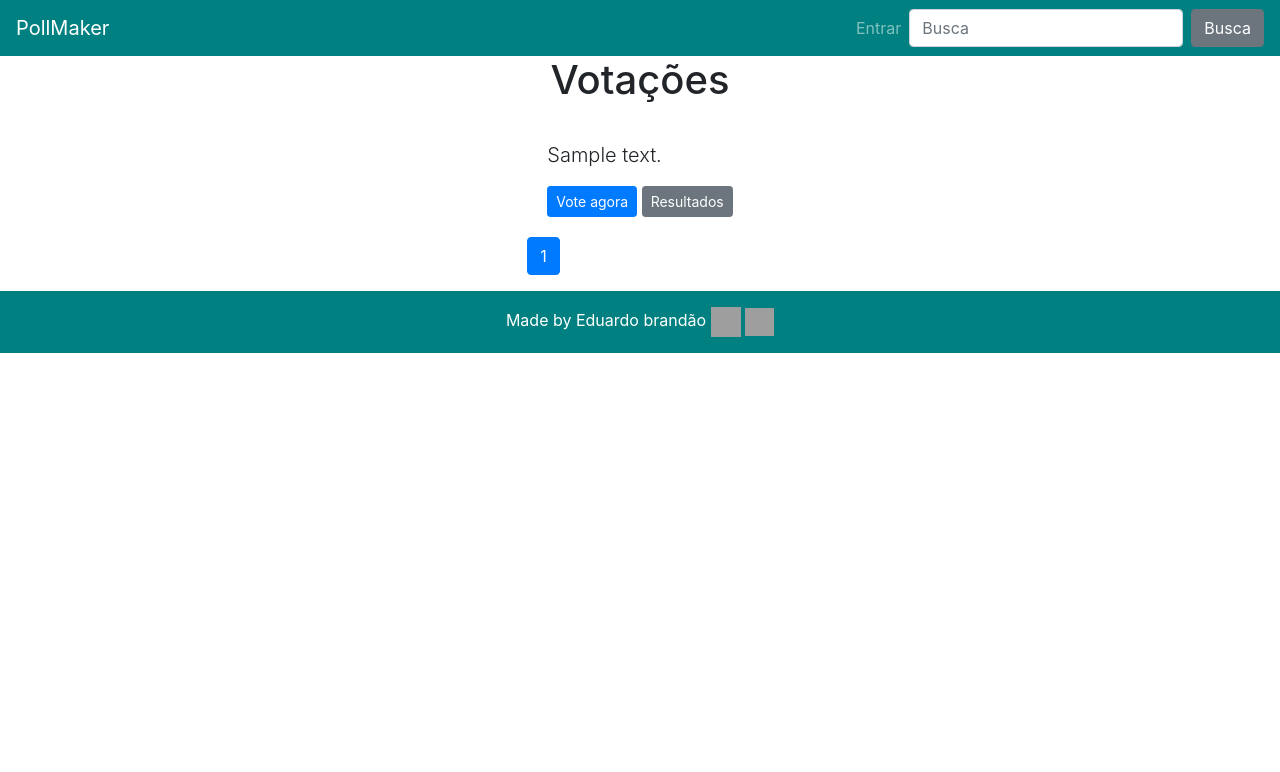
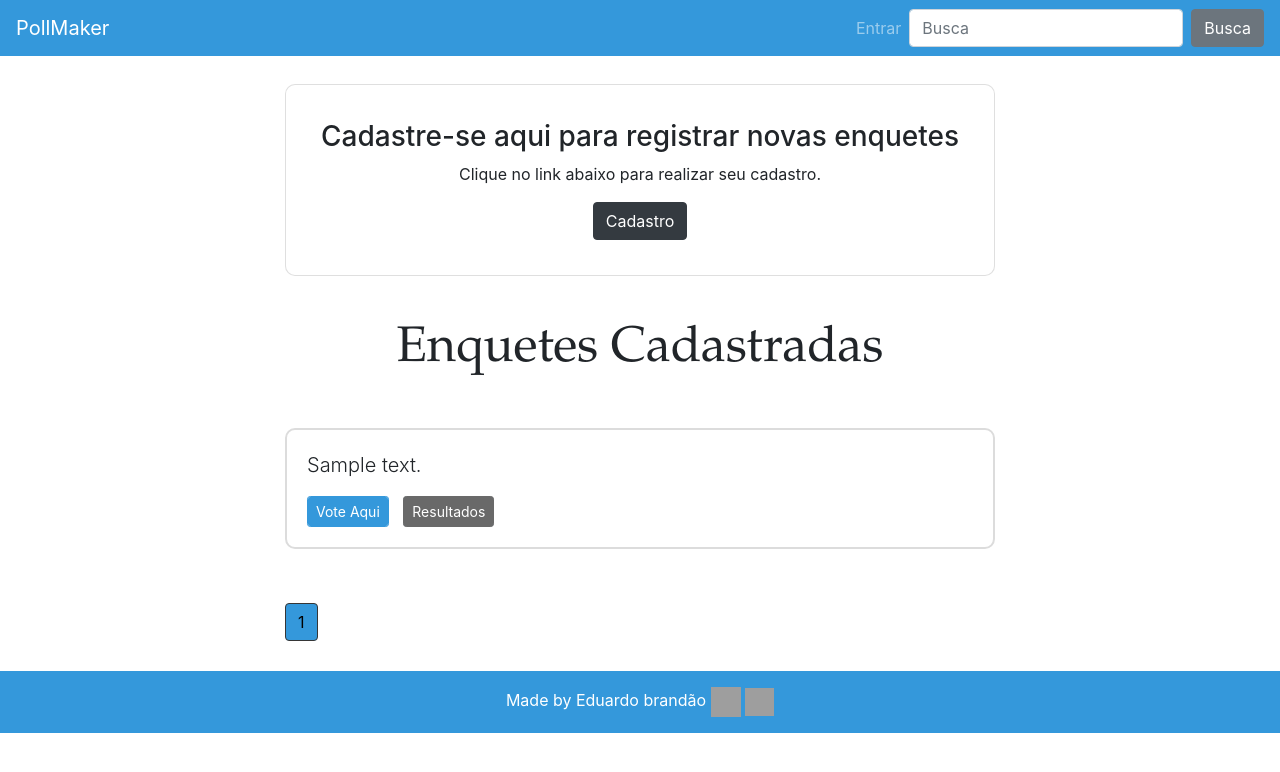
Before and after one commit to EduardoBran/System-Voting-App-Web-Py, a Django app: page /enquetes/ in a window 1280 px wide. Shown: the top 772 px of the page. Run offline with Django 4.2, Linux system fonts and the light colour scheme; tables that the repository leaves empty hold one stand-in row (values such as "Sample post"); some libraries are stand-ins or nearby versions; grey boxes are pictures that could not be loaded.

Commit message:
edit color | edit layoyt index

```diff
--- a/templates/parciais/_footer.html
+++ b/templates/parciais/_footer.html
@@ -3,7 +3,7 @@
 <footer class="page-footer font-small bg-dark">
 
     <!-- Copyright -->
-    <div class="footer-copyright text-center py-3 text-white" style="background-color:#008080;">Made by Eduardo brandão
+    <div class="footer-copyright text-center py-3 text-white" style="background-color:#3498db;">Made by Eduardo brandão
         <a href="https://www.linkedin.com/in/eduardombrandao/">
             <img style="width: 30px; height: 30px;"
                 src="https://encrypted-tbn0.gstatic.com/images?q=tbn:ANd9GcSDsN5i8bCjqal079EJP4B4RgUs1EtyXB8lgRyXFjV9e3Q4Sox-cSljFQ7YeHbyrGTjh5k&usqp=CAU">
--- a/templates/parciais/_nav.html
+++ b/templates/parciais/_nav.html
@@ -1,6 +1,6 @@
 {% load static %}
 
-<nav class="navbar navbar-dark navbar-expand-lg" style="background-color:#008080;">
+<nav class="navbar navbar-dark navbar-expand-lg" style="background-color:#3498db;">
     <a class="navbar-brand" href="/">PollMaker</a>
     <button class="navbar-toggler" type="button" data-toggle="collapse" data-target="#navbarSupportedContent"
         aria-controls="navbarSupportedContent" aria-expanded="false" aria-label="Toggle navigation">
--- a/templates/parciais/_pagination.html
+++ b/templates/parciais/_pagination.html
@@ -4,11 +4,13 @@
         {% for pagina in latest_question_list.paginator.page_range %}
         {% if latest_question_list.number == pagina %}
         <li class="page-item active">
-            <a class="page-link" href="?page={{ pagina }}&termo={{ request.GET.termo }}">{{ pagina }}</a>
+            <a class="page-link" href="?page={{ pagina }}&termo={{ request.GET.termo }}"
+                style="border-color: #363636; color:black; background-color:#3498db">{{ pagina }}</a>
         </li>
         {% else %}
         <li class="page-item">
-            <a class="page-link" href="?page={{ pagina }}&termo={{ request.GET.termo }}">{{ pagina }}</a>
+            <a class="page-link" href="?page={{ pagina }}&termo={{ request.GET.termo }}"
+                style="border-color: #A9A9A9; color:black;">{{ pagina }}</a>
         </li>
         {% endif %}
         {% endfor %}
--- a/votacao/templates/votacao/index.html
+++ b/votacao/templates/votacao/index.html
@@ -1,25 +1,97 @@
 {% extends 'base.html' %}
-
 {% block content %}
 
-<h1 class="text-center mb-3">Votações</h1>
+<style>
+    .styleCard {
+        background-color: white;
+        margin-right: 10px;
+        margin-left: 10px;
+        margin-top: 28px;
+        border-radius: 10px;
+        padding: 15px;
+    }
+
+    .bordaPolls {
+        border: 2px solid #DCDCDC;
+        border-radius: 10px;
+        margin: 10px;
+        margin-top: 15px;
+        background-color: white;
+    }
+
+    .h1Index {
+        font-family: Garamond;
+        font-size: 50px;
+        margin-top: 44px;
+    }
+
+    .btnVoteAgora {
+        border-color: #3498db;
+        color: #fff;
+        box-shadow: 0 0 40px 40px #3498db inset, 0 0 0 0 #3498db;
+        -webkit-transition: all 150ms ease-in-out;
+        transition: all 150ms ease-in-out;
+        margin-right: 10px;
+    }
+
+    .btnVoteAgora:hover {
+        box-shadow: 0 0 10px 0 #3498db inset, 0 0 10px 4px #3498db;
+    }
+
+    .btnResults {
+        border-color: #696969;
+        color: #fff;
+        box-shadow: 0 0 40px 40px #696969 inset, 0 0 0 0 #696969;
+        -webkit-transition: all 150ms ease-in-out;
+        transition: all 150ms ease-in-out;
+    }
+
+    .btnResults:hover {
+        box-shadow: 0 0 10px 0 #696969 inset, 0 0 10px 4px #696969;
+    }
+</style>
+
+<div class="card text-center styleCard">
+    <div class="card-body">
+        <h3>Cadastre-se aqui para registrar novas enquetes</h3>
+
+        <p>
+            Clique no link abaixo para realizar seu cadastro.
+        </p>
+
+        <a class="btn btn-dark" href="{% url 'perfil:login' %}">
+            Cadastro
+        </a>
+    </div>
+</div>
+
+<h1 class="text-center mb-5 h1Index">Enquetes Cadastradas</h1>
+
 {% if latest_question_list %}
-
 {% for question in latest_question_list %}
 <div class="card-mb-3">
-    <div class="card-body">
+    <div class="card-body bordaPolls">
         <p class="lead">{{ question.question_text }}</p>
 
-        <a href="{% url 'votacao:detail' question.id %}" class="btn btn-primary btn-sm">Vote agora</a>
-        <a href="{% url 'votacao:results' question.id %}" class="btn btn-secondary btn-sm">Resultados</a>
+        <a href="{% url 'votacao:detail' question.id %}" class="btn btn-sm btnVoteAgora">
+            Vote Aqui
+        </a>
+        <a href="{% url 'votacao:results' question.id %}" class="btn btn-secondary btn-sm btnResults">
+            Resultados
+        </a>
     </div>
 </div>
 {% endfor %}
 
-{% include 'parciais/_pagination.html' %}
+<br>
+<div style=" margin-left: 10px; margin-bottom: 30px; margin-top: 20px;">
+    {% include 'parciais/_pagination.html' %}
+</div>
 
 {% else %}
-<p>Nenhuma enquete disponível.</p>
+
+<p>No polls available</p>
 
 {% endif %}
+
 {% endblock %}
```
